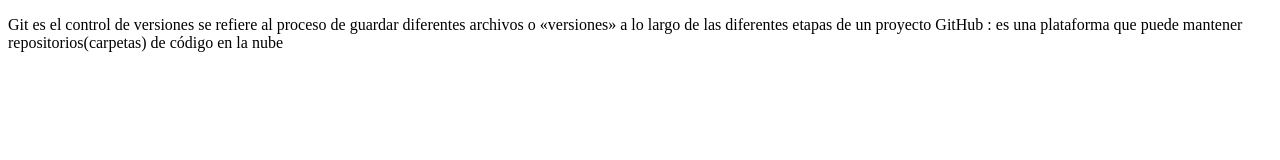
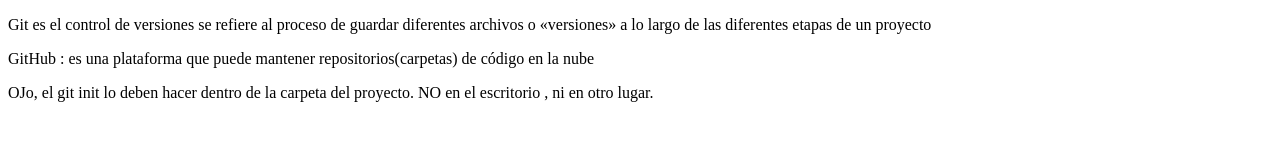
Before and after one commit to VanessaBattaglini/clase_git, a plain HTML site: page index.html in a window 1280 px wide. Drawn offline with Linux system fonts and the light colour scheme.

Commit message:
Inicio de un proyecto en git

```diff
--- a/assets/css/style.css
+++ b/assets/css/style.css
@@ -0,0 +1,4 @@
+* {
+    margin: 0;
+    margin: 0;
+}
--- a/index.html
+++ b/index.html
@@ -7,8 +7,8 @@
 </head>
 <body>
     <p>Git es el control de versiones se refiere al proceso de guardar diferentes archivos o «versiones» a lo largo de las
-    diferentes etapas de un proyecto
-
-    GitHub : es una plataforma que puede mantener repositorios(carpetas) de código en la nube</p>
+    diferentes etapas de un proyecto</p>
+    <p>GitHub : es una plataforma que puede mantener repositorios(carpetas) de código en la nube</p>
+    <p>OJo, el git init lo deben hacer dentro de la carpeta del proyecto. NO en el escritorio , ni en otro lugar.</p>
 </body>
 </html>
```
Also changed, not shown: assets/js/script.js (added).
